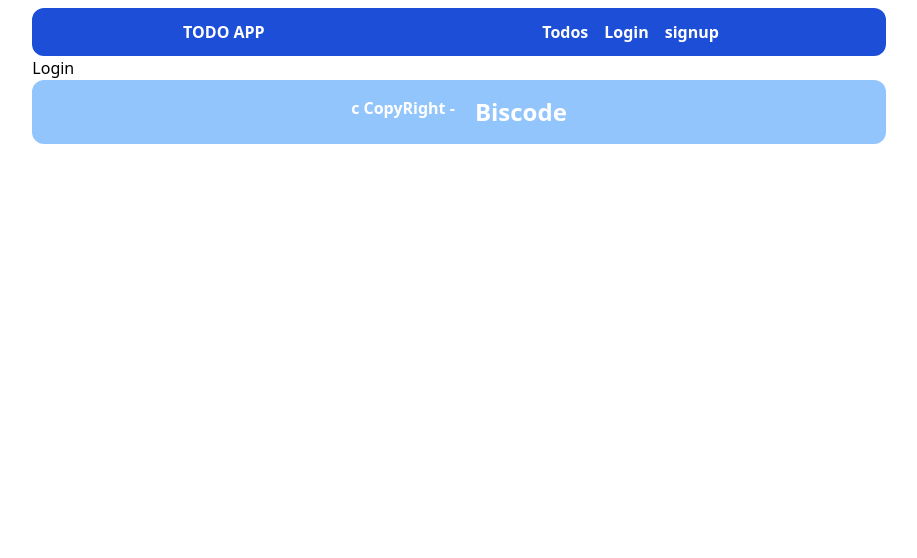
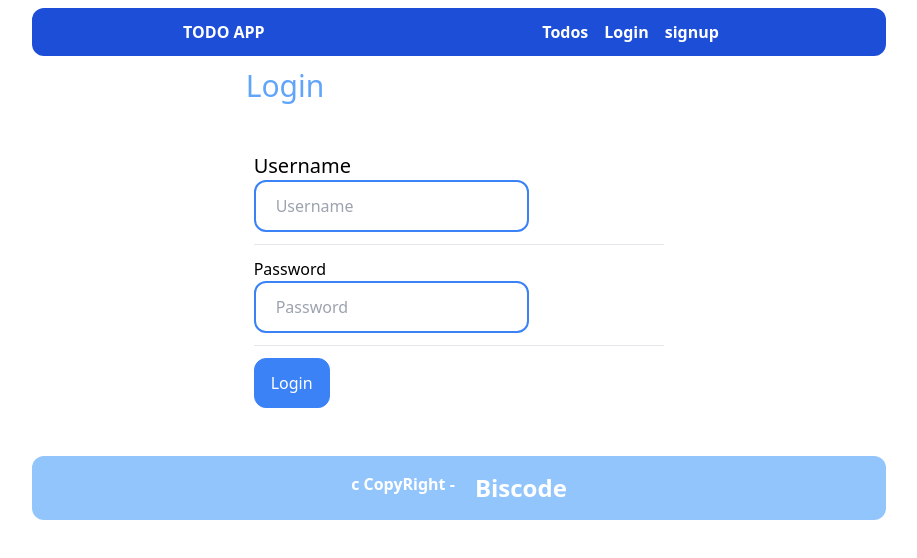
Before and after one commit to bismarkboateng/notes-app, a React (Create React App) app in the folder frontend/: page /login in a window 1280 px wide. Shown: the top 558 px of the page, without its empty margins (181-1098 px from the left). Built offline with nearby package versions, Linux system fonts and the light colour scheme.

Commit message:
login functionality

```diff
--- a/frontend/src/App.js
+++ b/frontend/src/App.js
@@ -3,6 +3,7 @@ import { AddTodo, Signup, Login, TodoList  } from "./components";
 import NavBar from "./components/NavBar";
 import Footer from "./components/Footer";
 import React from "react";
+import TodoDataService from "./services/todos";
 
 
 const App = () => {
@@ -12,7 +13,18 @@ const App = () => {
 
 
   const login = async (user = null) => {
-    setUser(user);
+    TodoDataService.login(user)
+      .then(response => {
+        setToken(response.data.token);
+        setUser(user.username);
+        localStorage.setItem("token", response.data.token);
+        localStorage.setItem("user", user.username);
+        setError("");
+      })
+      .catch(e => {
+        console.log("login", e);
+         setError(e.toString());
+      })
   }
 
   const logout = async () => {
--- a/frontend/src/components/Login.js
+++ b/frontend/src/components/Login.js
@@ -1,7 +1,48 @@
-const Login = () => {
+import React from "react";
+
+
+
+const Login = (props) => {
+  const [username, setUsername] = React.useState("");
+  const [password, setPassword] = React.useState("");
+
+  const onChangeUsername = e => {
+    const username = e.target.value;
+    setUsername(username);
+  }
+
+  const onChangePassword = e => {
+    const password = e.target.value;
+    setPassword(password);
+  }
+
+  const login = () => {
+    props.login({username: username, password: password});
+    props.history.push("/");
+  }
+
   return (
-    <div>
-      Login
+    <div className="w-1/2 mx-auto min-h-[100%]">
+      <h1 className="align-center text-3xl mt-3 text-blue-400">Login</h1>
+      <form className="mt-10 mb-10 p-2">
+        <lable className="text-xl">Username</lable> <br />
+        <input placeholder="Username" type="text" value={username}
+          onChange={onChangeUsername}
+          className="focus:outline-none focus:border-blue-500 py-3 border-2 border-blue-500 rounded-xl px-5"
+        />
+
+        <hr className="mt-3 mb-3" />
+
+        <lable>Password</lable> <br />
+        <input placeholder="Password" type="password" value={password}
+          onChange={onChangePassword}
+          className="focus:outline-none focus:border-blue-500 py-3 border-2 border-blue-500 rounded-xl px-5"
+        />
+
+        <hr className="mt-3 mb-3"/>
+        <button className="border border-blue-500 bg-blue-500 text-white px-4 py-3 rounded-xl"
+        onClick={login}>Login</button>
+      </form>
     </div>
   )
 }
```
